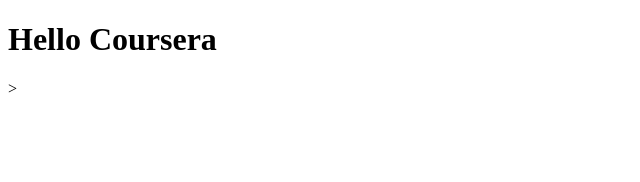
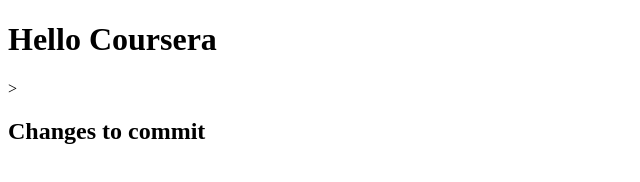
Before and after one commit to shakir01/coursera-test, a plain HTML site: page site/index.html in a window 1280 px wide. Shown: the whole page, without its empty margins (0-640 px from the left). Drawn offline with Linux system fonts and the light colour scheme.

Commit message:
small changes to our page contents.

```diff
--- a/site/index.html
+++ b/site/index.html
@@ -6,6 +6,7 @@
 
 <body>
 	<h1>Hello Coursera </h1>>
+	<h2>Changes to commit</h2>
 </body>
 
 </html>
```
